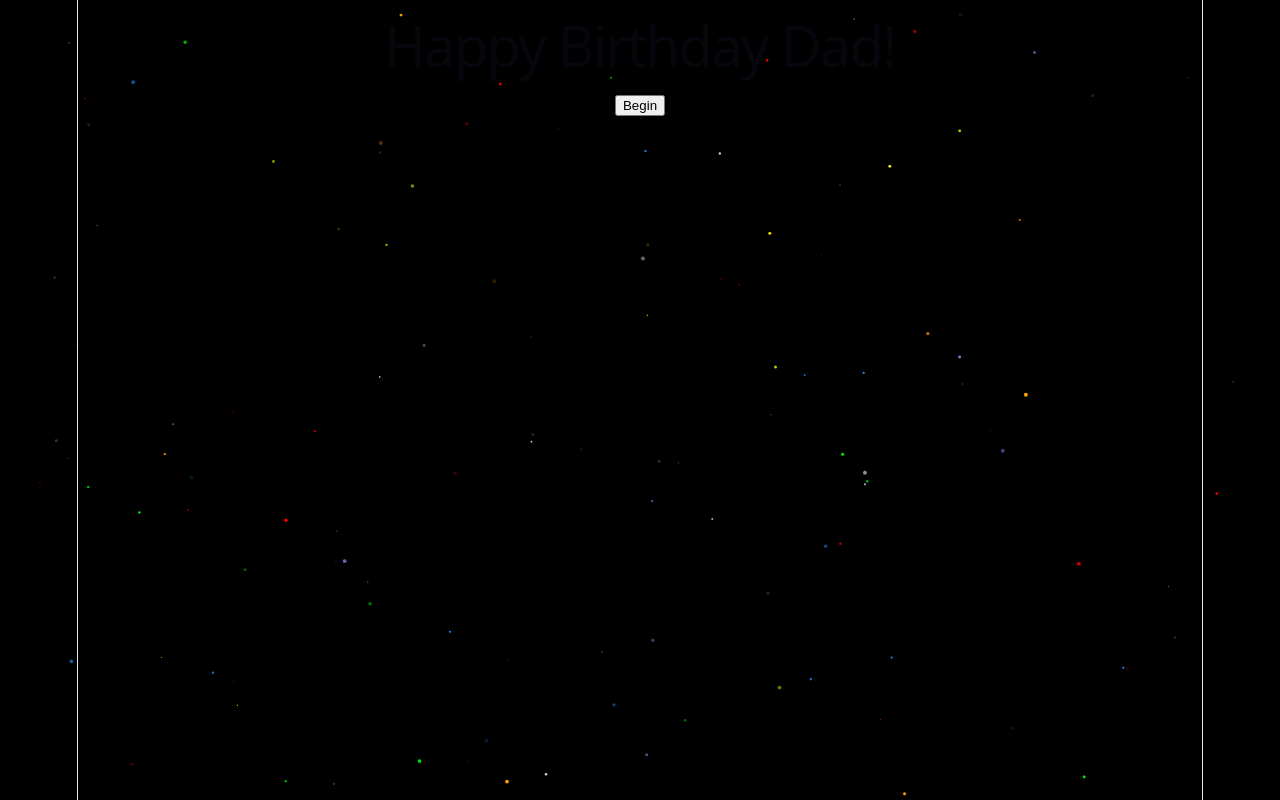
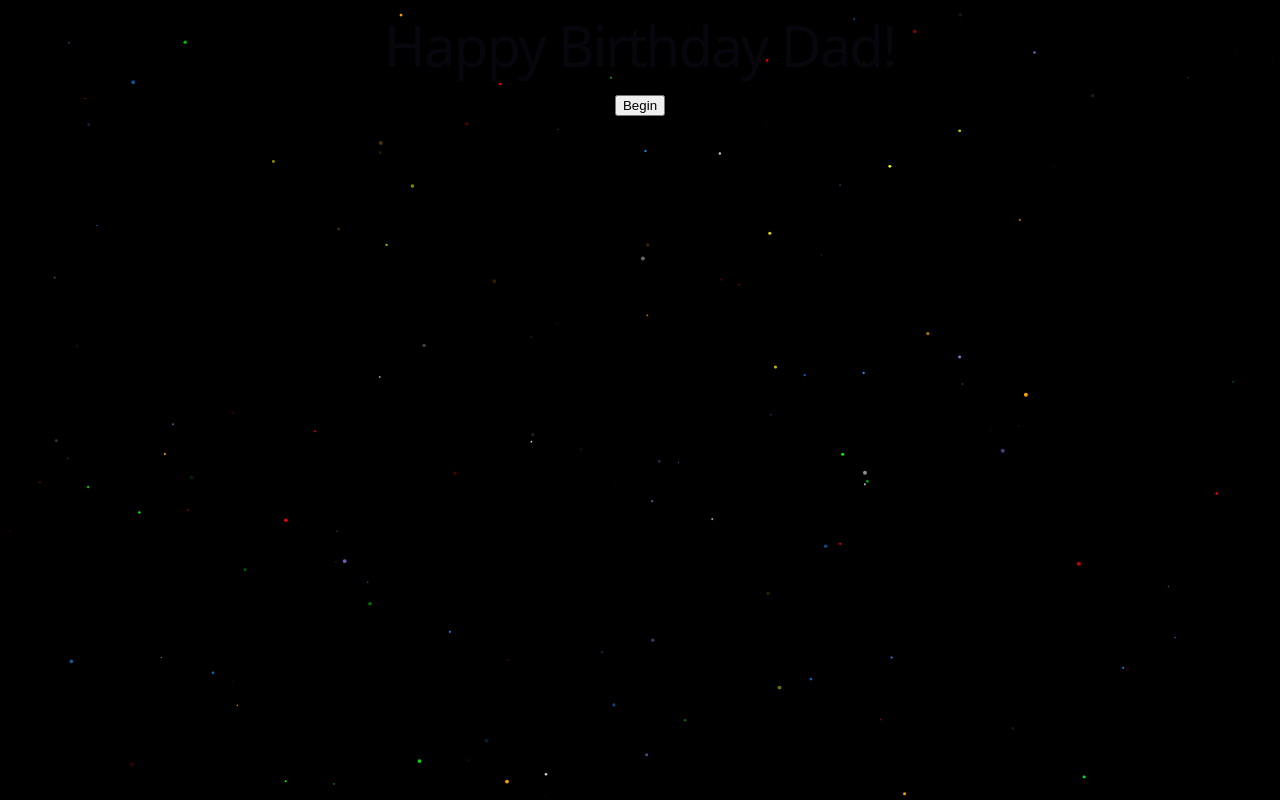
Before and after one commit to AustinCLieu/HappyBirthdayDad, a React (Vite) app in the folder HappyBirthdayWebsiteForDad/: page / in a window 1280 px wide. Built offline with nearby package versions, Linux system fonts and the light colour scheme.

Commit message:
Removed white veritical lines from vite

```diff
--- a/HappyBirthdayWebsiteForDad/src/index.css
+++ b/HappyBirthdayWebsiteForDad/src/index.css
@@ -60,7 +60,7 @@ body {
   max-width: 100%;
   margin: 0 auto;
   text-align: center;
-  border-inline: 1px solid var(--border);
+
   min-height: 100svh;
   display: flex;
   flex-direction: column;
```
